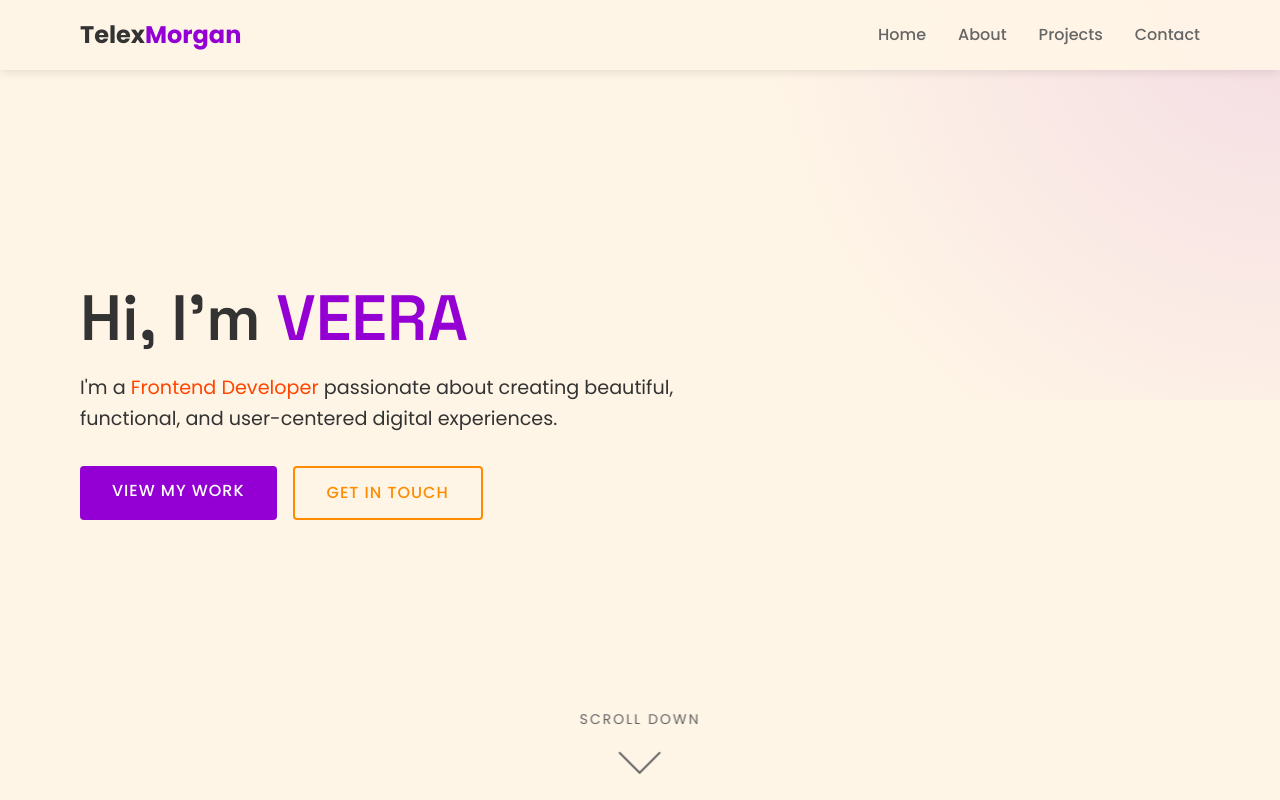
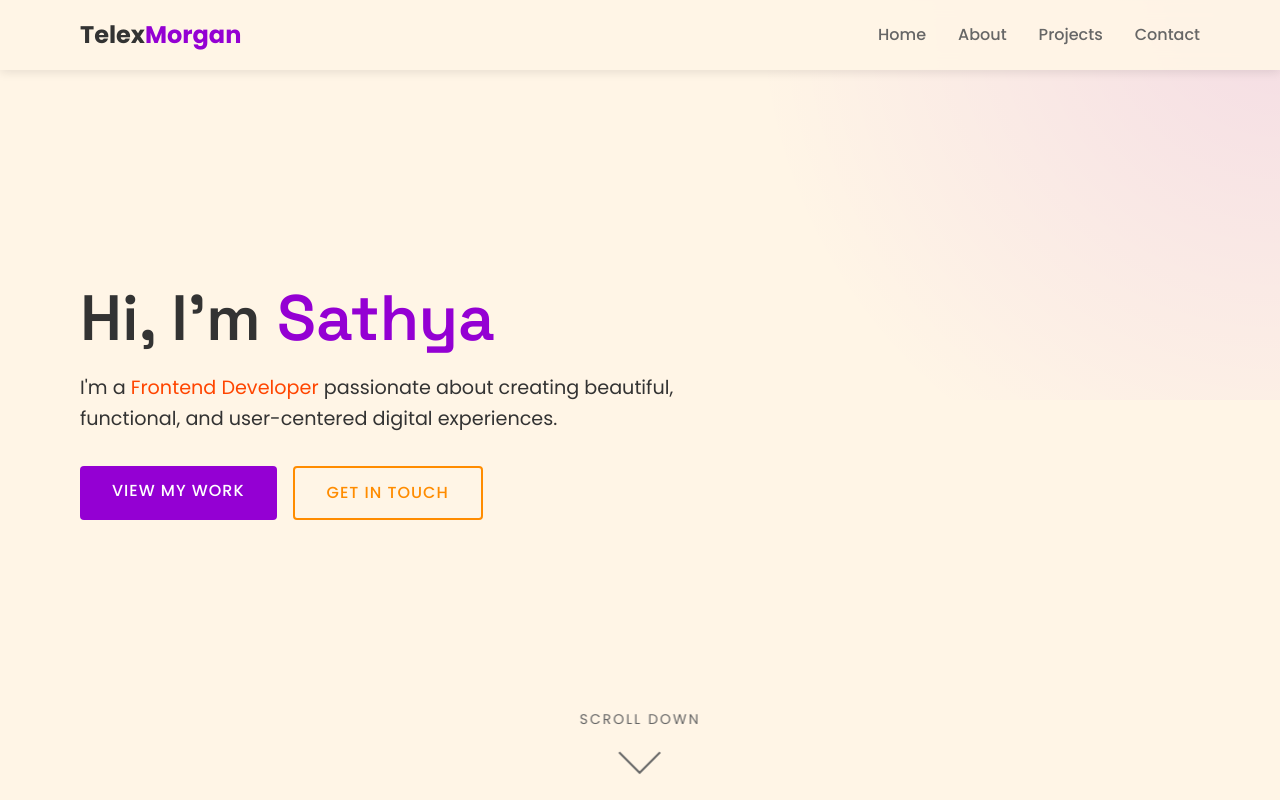
Before and after one commit to silpathomas666-pixel/sathya, a plain HTML site: page index.html in a window 1280 px wide. Shown: the top 800 px of the page. Drawn offline with Linux system fonts and the light colour scheme.

Commit message:
Update index.html

```diff
--- a/index.html
+++ b/index.html
@@ -3,7 +3,7 @@
 <head>
     <meta charset="UTF-8">
     <meta name="viewport" content="width=device-width, initial-scale=1.0">
-    <title>sathya| Frontend Developer</title>
+    <title>Sathya| Frontend Developer</title>
     <style>
         /* ===== RESET & FONTS ===== */
         @import url('https://fonts.googleapis.com/css2?family=Poppins:wght@300;400;500;600;700&family=Space+Grotesk:wght@300;400;500;600;700&display=swap');
@@ -802,7 +802,7 @@
     <!-- Hero Section -->
     <section id="home" class="hero">
         <div class="container hero-content">
-            <h1>Hi, I'm <span class="highlight">VEERA</span></h1>
+            <h1>Hi, I'm <span class="highlight">Sathya</span></h1>
             <p>I'm a <span class="accent">Frontend Developer</span> passionate about creating beautiful, functional, and user-centered digital experiences.</p>
             <div class="hero-buttons">
                 <a href="#projects" class="btn">View My Work</a>
```
